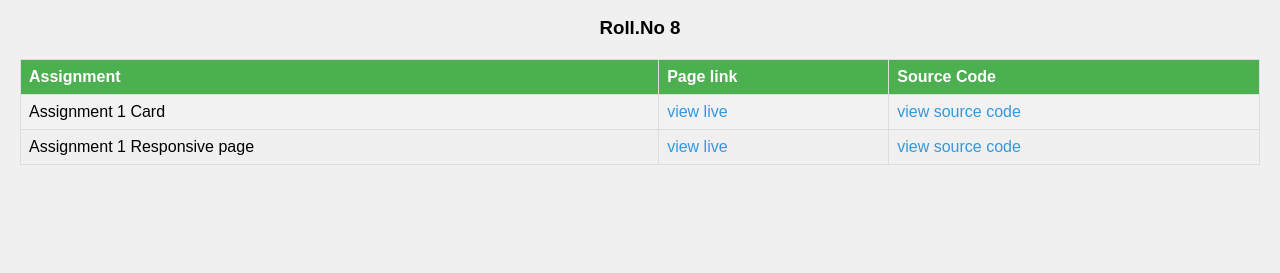
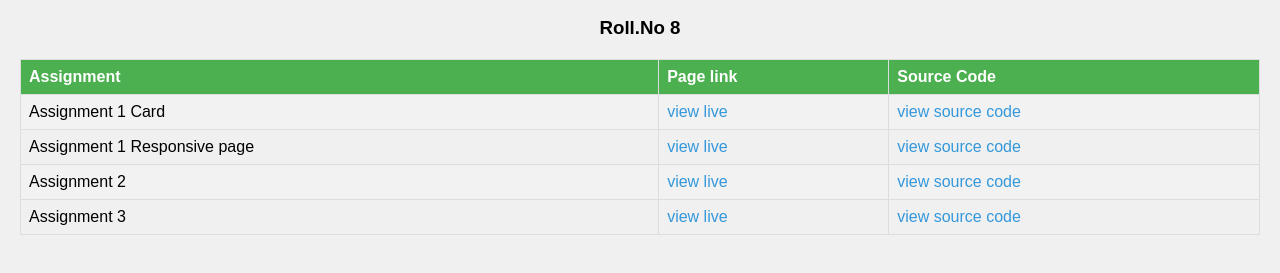
Before and after one commit to Satish9047/Satish-Assignments, a plain HTML site: page index.html in a window 1280 px wide. Shown: the part 111-384 px from the top of the page. Drawn offline with Linux system fonts and the light colour scheme.

Commit message:
assignment 3rd added

```diff
--- a/index.html
+++ b/index.html
@@ -30,6 +30,16 @@
                 <td><a href="https://satish9047.github.io/assignment-1-responsive-page/">view live</a></td>
                 <td><a href="https://github.com/Satish9047/assignment-1-responsive-page">view source code</a></td>
             </tr>
+            <tr>
+                <td>Assignment 2</td>
+                <td><a href="https://satish9047.github.io/lf-assignment-2/">view live</a></td>
+                <td><a href="https://github.com/Satish9047/lf-assignment-2">view source code</a></td>
+            </tr>
+            <tr>
+                <td>Assignment 3</td>
+                <td><a href="https://satish9047.github.io/lf-assignment-3/">view live</a></td>
+                <td><a href="https://github.com/Satish9047/lf-assignment-3">view source code</a></td>
+            </tr>
 
         </table>
     </div>
```
